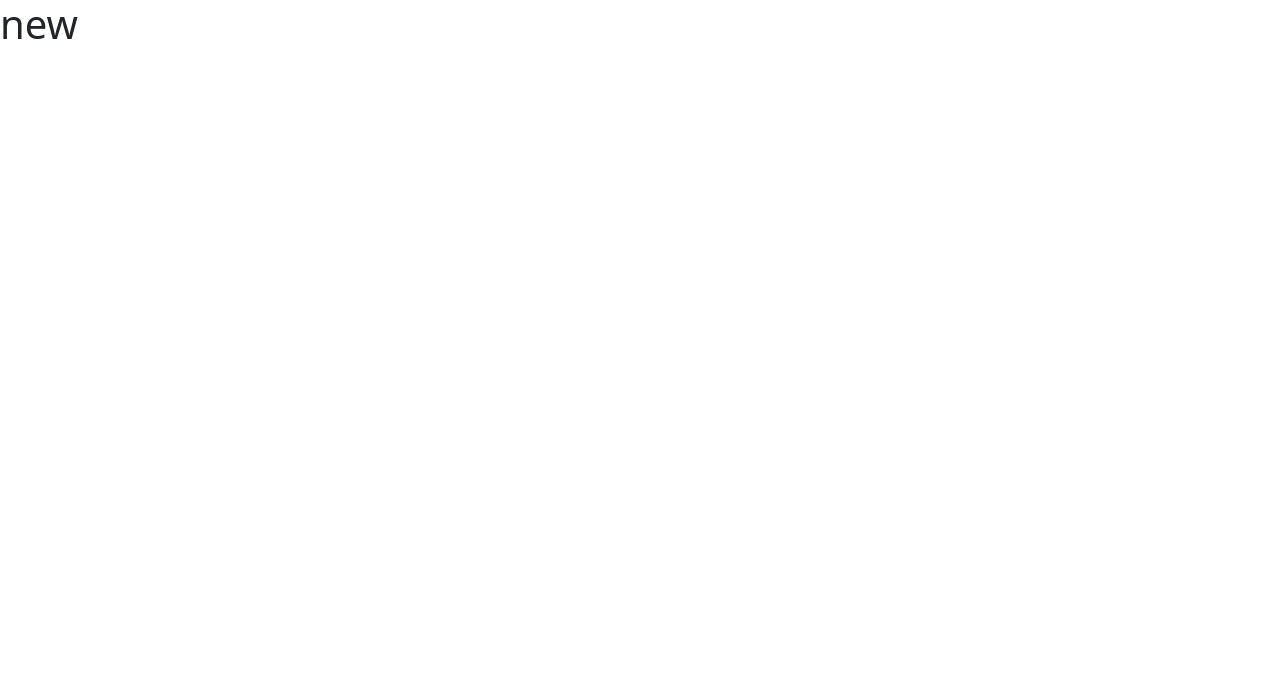
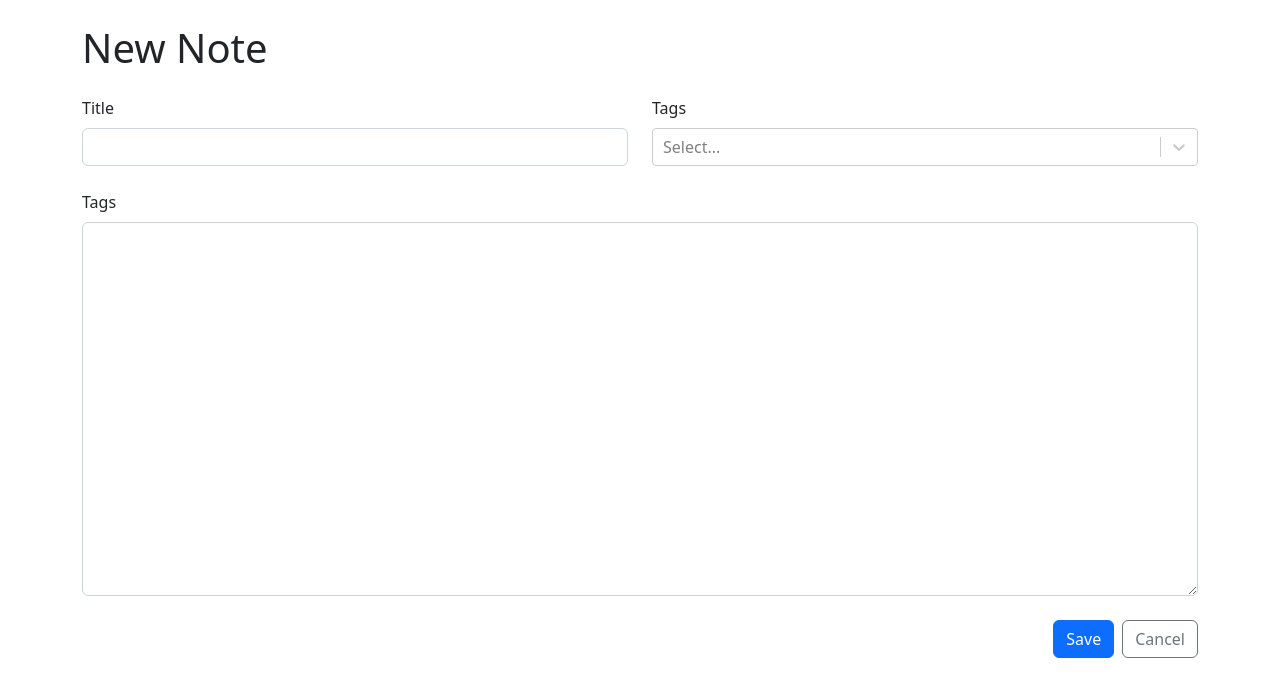
Before and after one commit to asherman-ca/1stTypeScriptProj, a React (Vite) app: page /new in a window 1280 px wide. Shown: the top 696 px of the page. Built offline with nearby package versions, Linux system fonts and the light colour scheme.

Commit message:
note form init

```diff
--- a/package.json
+++ b/package.json
@@ -13,7 +13,8 @@
     "react": "^18.2.0",
     "react-bootstrap": "^2.6.0",
     "react-dom": "^18.2.0",
-    "react-router-dom": "^6.4.3"
+    "react-router-dom": "^6.4.3",
+    "react-select": "^5.6.1"
   },
   "devDependencies": {
     "@types/react": "^18.0.24",
--- a/src/App.tsx
+++ b/src/App.tsx
@@ -1,18 +1,24 @@
 import 'bootstrap/dist/css/bootstrap.min.css';
+import { Container } from 'react-bootstrap';
 import { Routes, Route, Navigate } from 'react-router-dom';
+
+import EditNote from './Components/EditNote';
+import NewNote from './Components/NewNote';
 
 const App = () => {
 	return (
+		<Container className='my-4'>
 			<Routes>
 				<Route path='/' element={<h1>home</h1>} />
-			<Route path='/new' element={<h1>new</h1>} />
+				<Route path='/new' element={<NewNote />} />
 				<Route path='/:id'>
 					<Route index element={<h1>show</h1>} />
-				<Route path='edit' element={<h1>edit</h1>} />
+					<Route path='edit' element={<EditNote />} />
 				</Route>
 
 				<Route path='*' element={<Navigate to='/' />} />
 			</Routes>
+		</Container>
 	);
 };
 
--- /dev/null
+++ b/src/Components/EditNote.tsx
@@ -0,0 +1,13 @@
+import React from 'react';
+import NoteForm from './NoteForm';
+
+const EditNote = () => {
+	return (
+		<>
+			<h1 className='mb-4'>Edit Note</h1>
+			<NoteForm />
+		</>
+	);
+};
+
+export default EditNote;
--- /dev/null
+++ b/src/Components/NewNote.tsx
@@ -0,0 +1,13 @@
+import React from 'react';
+import NoteForm from './NoteForm';
+
+const NewNote = () => {
+	return (
+		<>
+			<h1 className='mb-4'>New Note</h1>
+			<NoteForm />
+		</>
+	);
+};
+
+export default NewNote;
--- /dev/null
+++ b/src/Components/NoteForm.tsx
@@ -0,0 +1,43 @@
+import React from 'react';
+import { Form, Stack, Row, Col, Button } from 'react-bootstrap';
+import { Link } from 'react-router-dom';
+import CreatableReactSelect from 'react-select/creatable';
+
+const NoteForm = () => {
+	return (
+		<Form>
+			<Stack gap={4}>
+				<Row>
+					<Col>
+						<Form.Group controlId='title'>
+							<Form.Label>Title</Form.Label>
+							<Form.Control required />
+						</Form.Group>
+					</Col>
+					<Col>
+						<Form.Group controlId='tags'>
+							<Form.Label>Tags</Form.Label>
+							<CreatableReactSelect isMulti />
+						</Form.Group>
+					</Col>
+				</Row>
+				<Form.Group controlId='markdown'>
+					<Form.Label>Tags</Form.Label>
+					<Form.Control required as='textarea' rows={15} />
+				</Form.Group>
+				<Stack direction='horizontal' gap={2} className='justify-content-end'>
+					<Button type='submit' variant='primary'>
+						Save
+					</Button>
+					<Link to='..'>
+						<Button type='button' variant='outline-secondary'>
+							Cancel
+						</Button>
+					</Link>
+				</Stack>
+			</Stack>
+		</Form>
+	);
+};
+
+export default NoteForm;
```
Also changed, not shown: 1 other file (tests, documents, lock files or other folders). Lines whose indentation alone changed are shown as unchanged.
